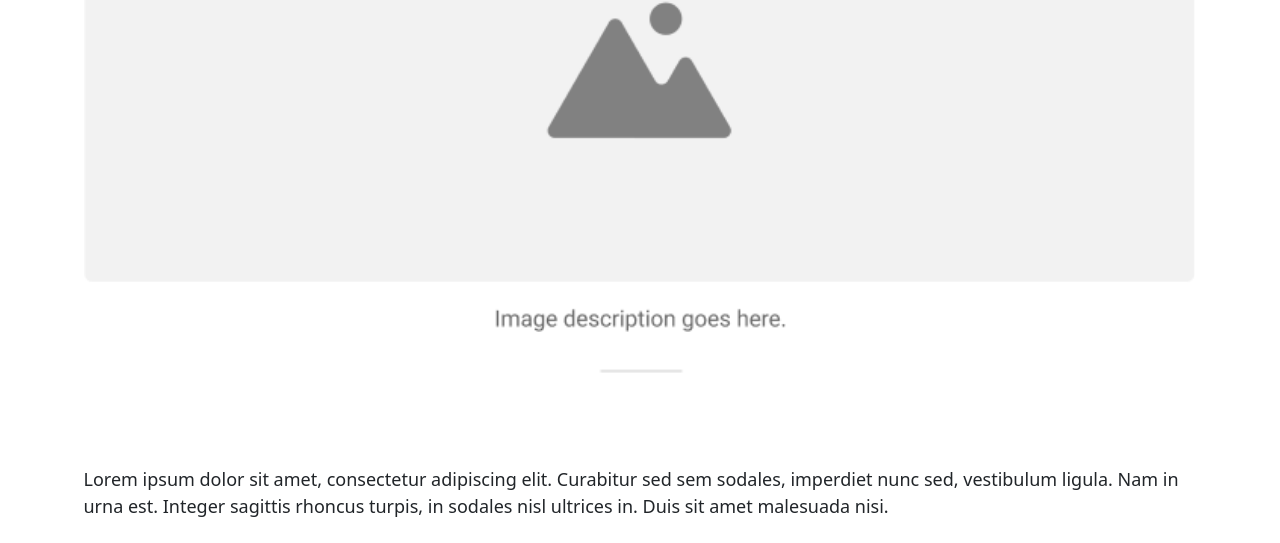
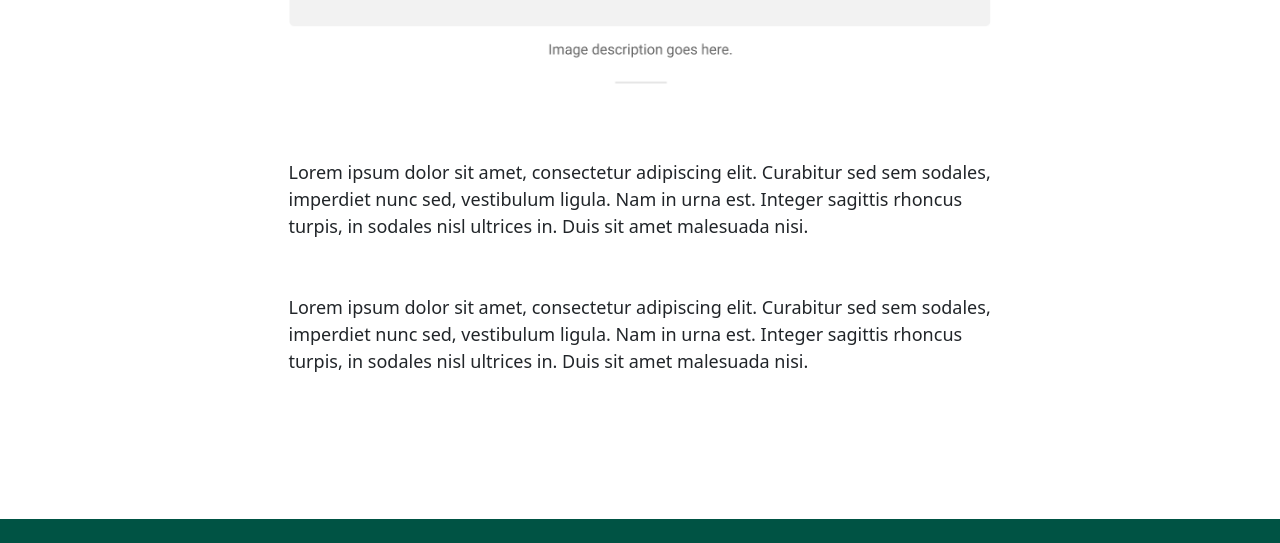
Before and after one commit to mahingit19/jamstack_blog, a plain HTML site: page single.html in a window 1280 px wide. Shown: the part 1434-1977 px from the top of the page. Drawn offline with nearby package versions, Linux system fonts and the light colour scheme; a web font is replaced by a local one.

Commit message:
single page width fix, bottom blank space fix

```diff
--- a/assets/css/common.css
+++ b/assets/css/common.css
@@ -40,3 +40,7 @@ img {
     min-width: 120px;
     max-width: 140px;
 }
+
+.my-container {
+    max-width: 730px;
+}
--- a/single.html
+++ b/single.html
@@ -44,7 +44,7 @@
     </nav>
 
     <!-- single blog details -->
-     <div class="container">
+     <div class="container my-container">
       <h1 class="py-4 playfair-display text-success text-center text-md-start">
         Heading for the post here
       </h1>
@@ -68,7 +68,7 @@
       <p class="py-3">
         Lorem ipsum dolor sit amet, consectetur adipiscing elit. Curabitur sed sem sodales, imperdiet nunc sed, vestibulum ligula. Nam in urna est. Integer sagittis rhoncus turpis, in sodales nisl ultrices in. Duis sit amet malesuada nisi.
       </p>
-
+      <div class="py-5"></div>
      </div>
 
     <!-- This is footer -->
```
